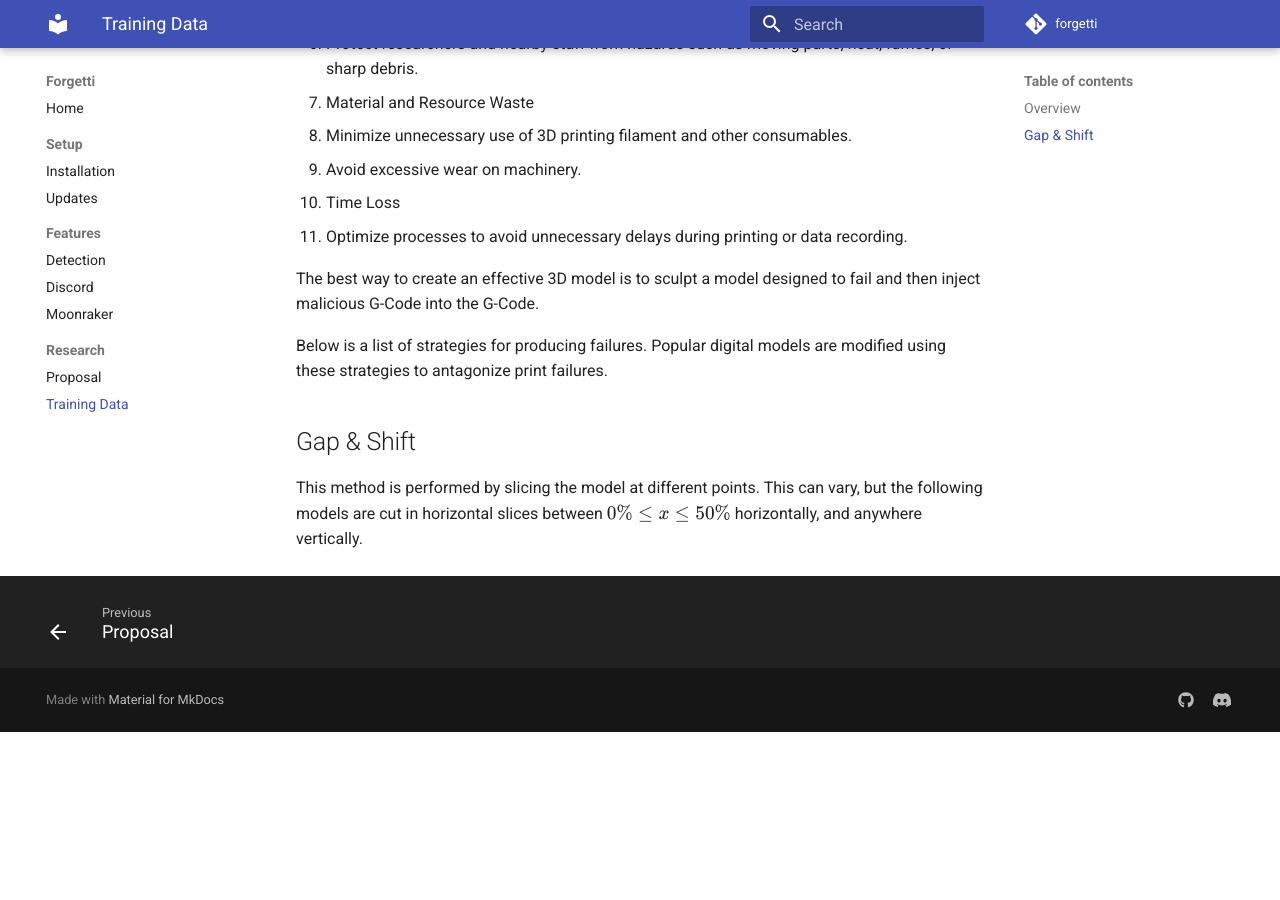
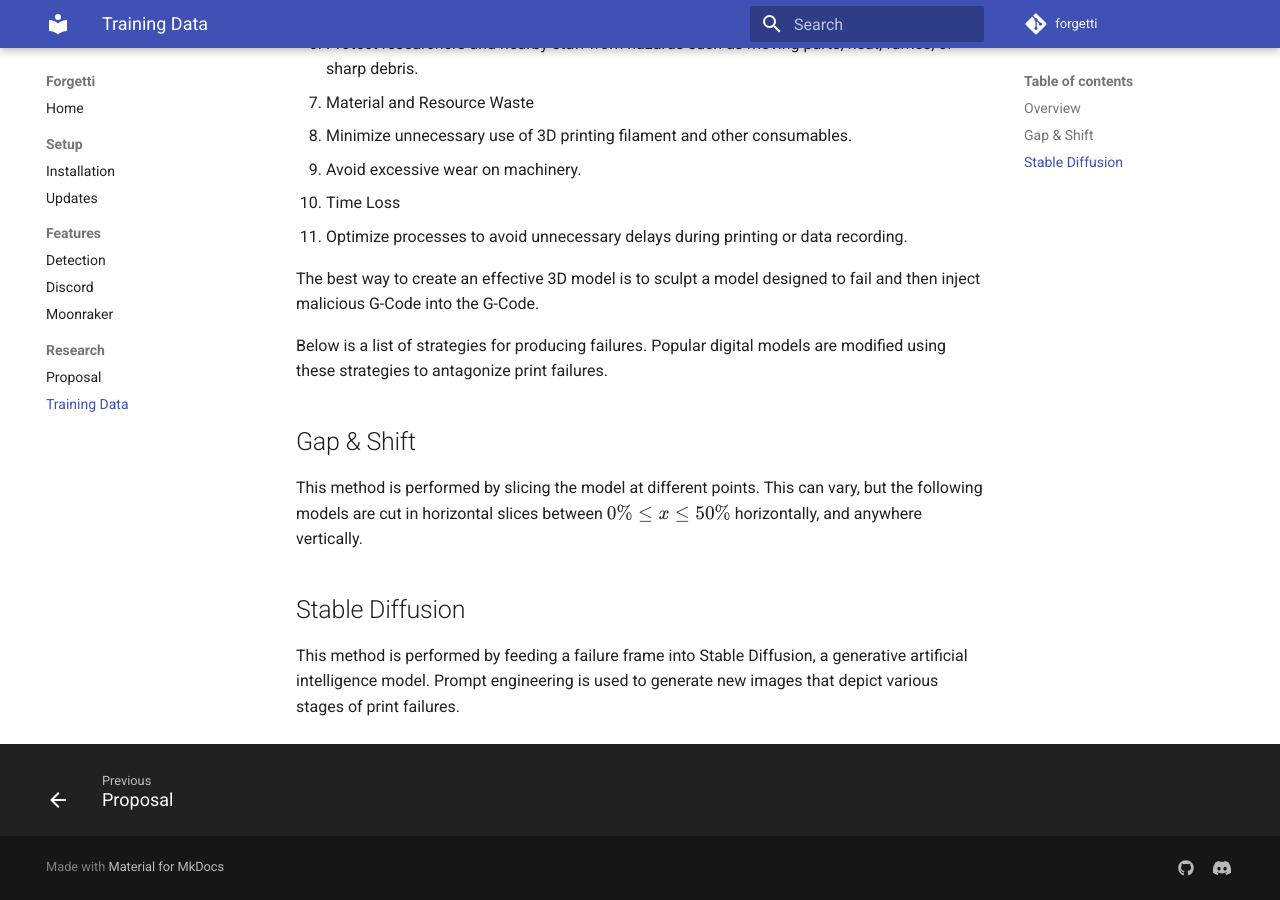
Before and after one commit to willuhmjs/forgetti, an MkDocs documentation site: the page built from docs/training_data.md, in a window 1280 px wide and 900 px high, scrolled down 720 px. Built offline with MkDocs 1.6.1 and Material for MkDocs 9.7.7, drawn with Linux system fonts in a browser that asks for light colours; comment, search, counter and statistics services are not loaded; before the commit the page ends 1452 px from its top, so only the background shows below that.

Commit message:
feat: add Stable Diffusion method for generating print failure images in training data documentation

```diff
--- a/docs/training_data.md
+++ b/docs/training_data.md
@@ -30,3 +30,7 @@ Below is a list of strategies for producing failures. Popular digital models are
 
 ## Gap & Shift
 This method is performed by slicing the model at different points. This can vary, but the following models are cut in horizontal slices between \(0\% \leq x \leq 50\%\) horizontally, and anywhere vertically.
+
+## Stable Diffusion
+This method is performed by feeding a failure frame into Stable Diffusion, a generative artificial intelligence model. Prompt engineering is used to
+generate new images that depict various stages of print failures.
```
